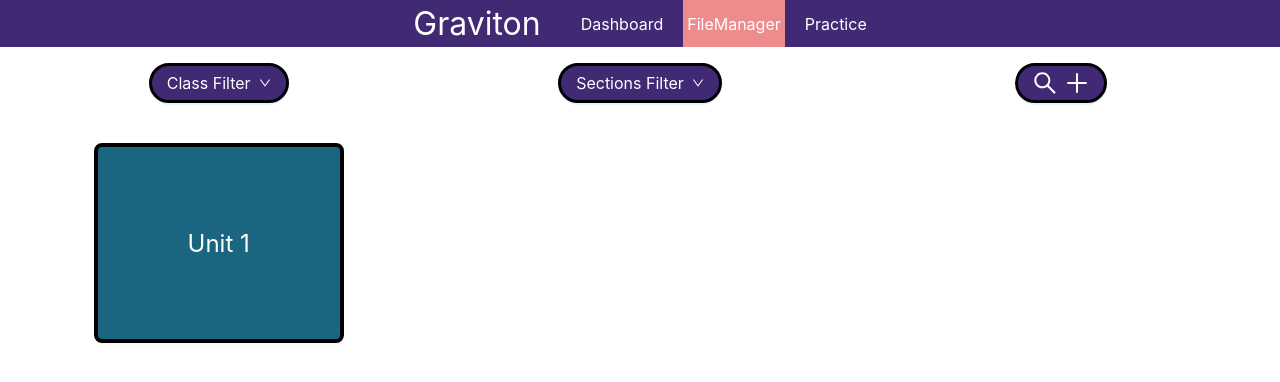
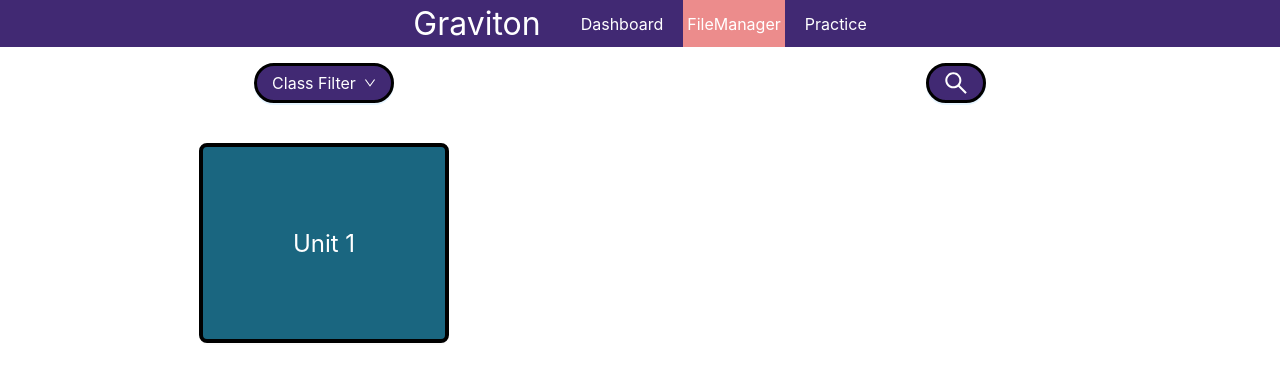
Before and after one commit to Highzahawk/Graviton, a React (Create React App) app: page /FileManager in a window 1280 px wide. Shown: the top 382 px of the page. Built offline with nearby package versions, Linux system fonts and the light colour scheme.

Commit message:
adjusted to make from student view

```diff
--- a/src/Pages/FileManager.js
+++ b/src/Pages/FileManager.js
@@ -13,31 +13,14 @@ function FileManager(){
                 AP Calculus AB
             </Menu.Item>
             <Menu.Item key="1">
-                AP Caclulus BC
-            </Menu.Item>
-        </Menu>
-    );
-
-    const sectionNumber = (
-        <Menu>
-            <Menu.Item key="0">
-                All Sections
-            </Menu.Item>
-            <Menu.Item key="1">
-                Section 001
-            </Menu.Item>
-            <Menu.Item key="2">
-                Section 002
-            </Menu.Item>
-            <Menu.Item key="3">
-                Section 003
+                AP Language
             </Menu.Item>
         </Menu>
     );
 
     return(
         <Row gutter={[16, 40]}>
-           <Col span = {8}>
+           <Col span = {12}>
                 <Dropdown overlay={classNames} trigger={['hover']}>
                     <Button type="primary" className = "ClassFilter" shape = "round" size = "large" >
                         Class Filter <DownOutlined />
@@ -45,24 +28,14 @@ function FileManager(){
                 </Dropdown>
             </Col>
 
-            <Col span = {8}>
-                <Dropdown overlay={sectionNumber} trigger={['hover']}>
-                    <Button type="primary" className = "SectionFilter" shape = "round" size = "large" >
-                        Sections Filter <DownOutlined />
-                    </Button>
-                </Dropdown>
-            </Col>
+            <Col span = {12}>
+                <Button type="primary" className = "Toolbar" shape = "round" size = "large" >
+                        <SearchOutlined style={{ fontSize: '24px' }} />
 
-            <Col span = {8}>
-                <Button type="primary" className = "Toolbar" shape = "round" size = "large" >
-                    <Space>
-                        <SearchOutlined style={{ fontSize: '24px' }} />
-                        <PlusOutlined style={{ fontSize: '24px' }}/>
-                    </Space>
                 </Button>
             </Col>
 
-            <Col span = {8}>
+            <Col span = {12}>
                 <Button type = "default" className = "Units" size = "large">
                 Unit 1
             </Button>
```
